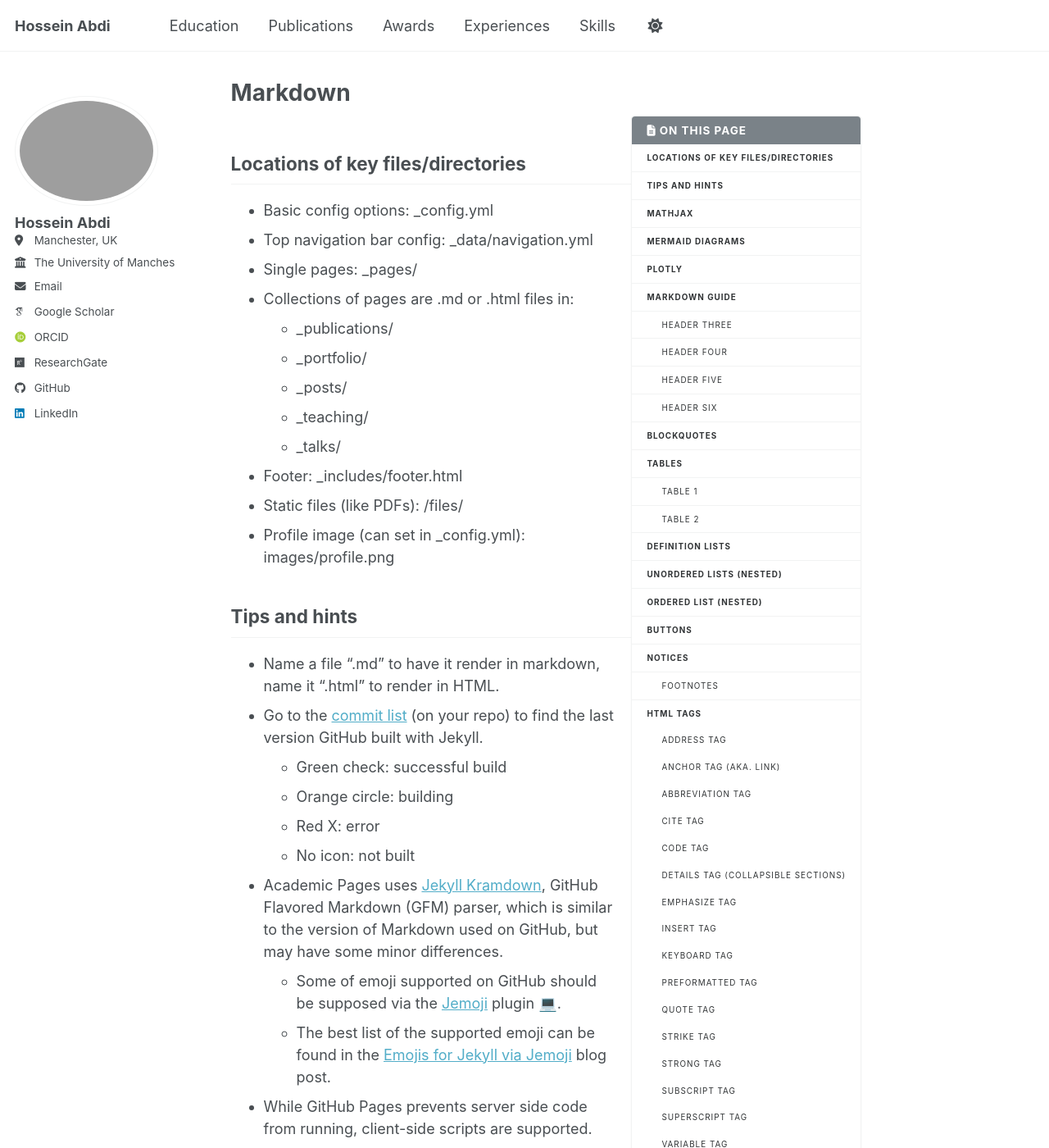
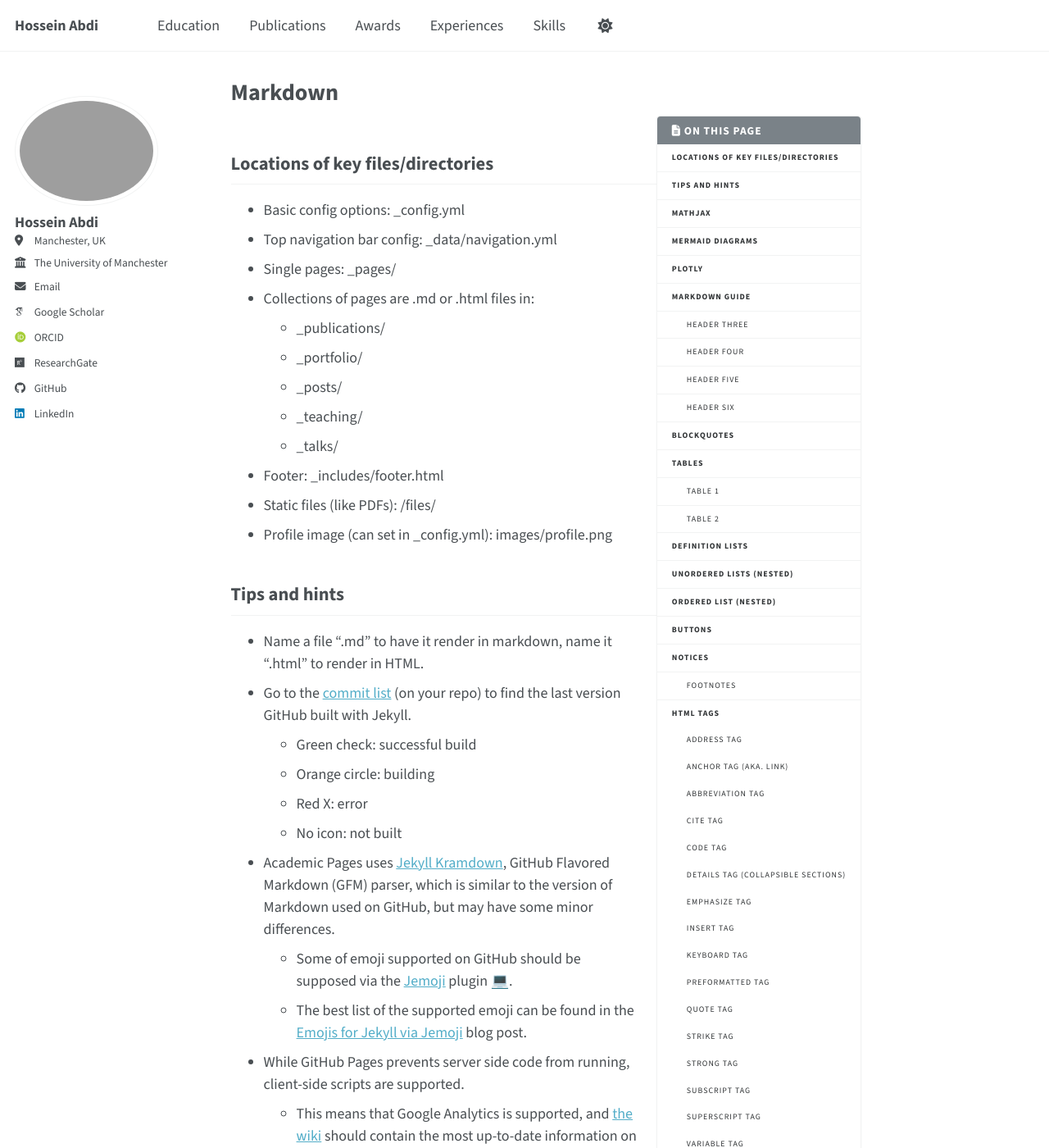
Before and after one commit to Hossein-Abdi/Hossein-Abdi.github.io, a Jekyll site: the page built from _pages/markdown.md, in a window 1280 px wide and 1400 px high. Shown: the whole window at 82% size. Built offline with Jekyll 4.4.1, drawn with Linux system fonts in a browser that asks for light colours; emoji names are drawn with the system emoji font; some web fonts are replaced; a script bundle is joined from its source files by our own code; library files that are not in the unit come from our copies.

Commit message:
update font

```diff
--- a/_includes/head.html
+++ b/_includes/head.html
@@ -12,5 +12,10 @@
   document.documentElement.className = document.documentElement.className.replace(/\bno-js\b/g, '') + ' js ';
 </script>
 
+<!-- Google Fonts: Source Sans Pro -->
+<link rel="preconnect" href="https://fonts.googleapis.com">
+<link rel="preconnect" href="https://fonts.gstatic.com" crossorigin>
+<link href="https://fonts.googleapis.com/css2?family=Source+Sans+3:wght@400;600;700&display=swap" rel="stylesheet">
+
 <!-- For all browsers -->
 <link rel="stylesheet" href="{{ base_path }}/assets/css/main.css">
--- a/_sass/_themes.scss
+++ b/_sass/_themes.scss
@@ -16,7 +16,8 @@
 /* System typefaces */
 $serif                      : Georgia, Times, serif;
 // $sans-serif                 : -apple-system, ".SFNSText-Regular", "San Francisco", "Roboto", "Segoe UI", "Helvetica Neue", "Lucida Grande", Arial, sans-serif;
-$sans-serif                 : "Inter", -apple-system, "Segoe UI", "Helvetica Neue", Arial, sans-serif;
+// $sans-serif                 : "Inter", -apple-system, "Segoe UI", "Helvetica Neue", Arial, sans-serif;
+$sans-serif                 : "Source Sans 3", -apple-system, "Segoe UI", "Helvetica Neue", Arial, sans-serif;
 $monospace                  : Monaco, Consolas, "Lucida Console", monospace;
 
 /* Sans serif typefaces */
```
